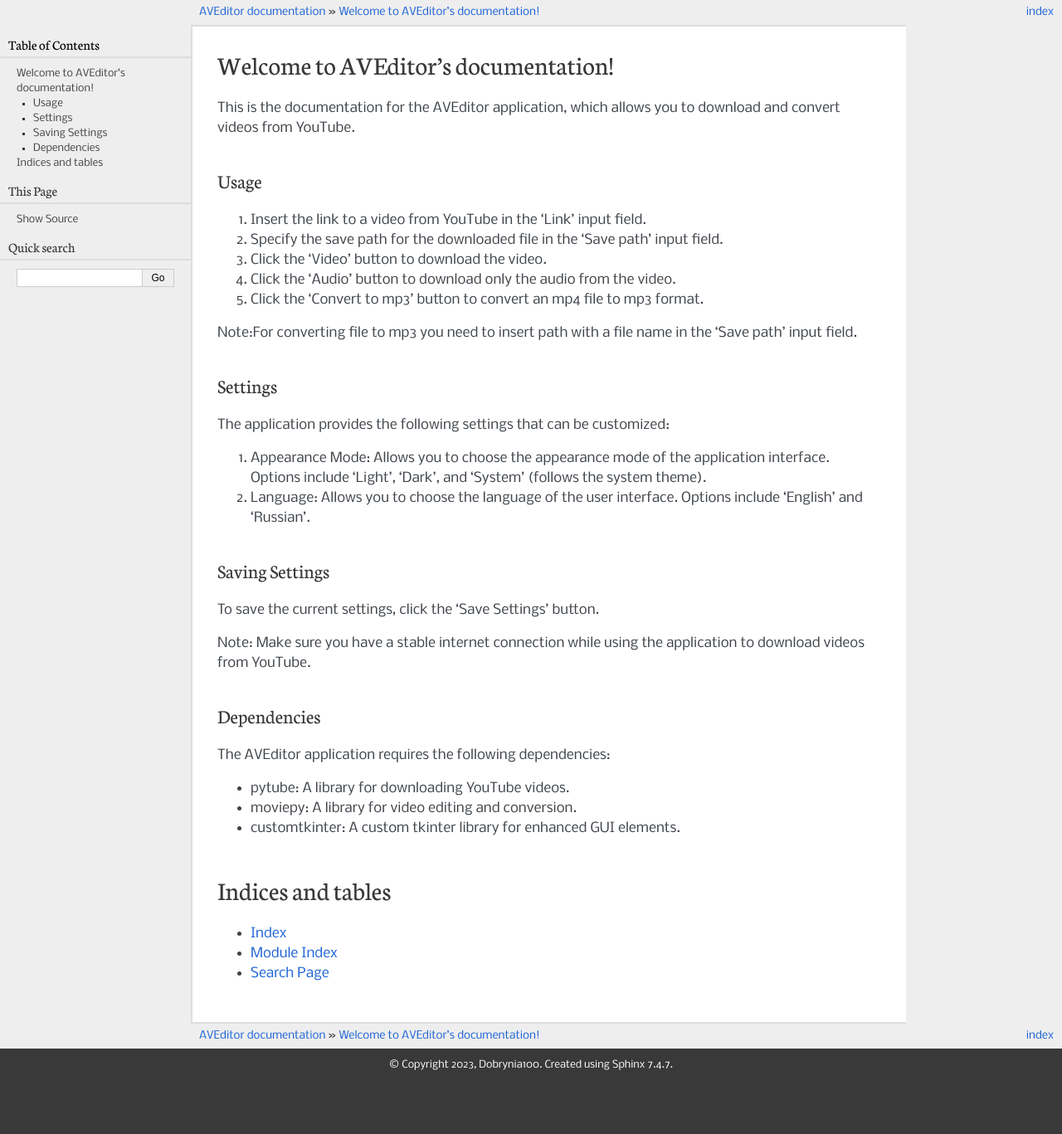
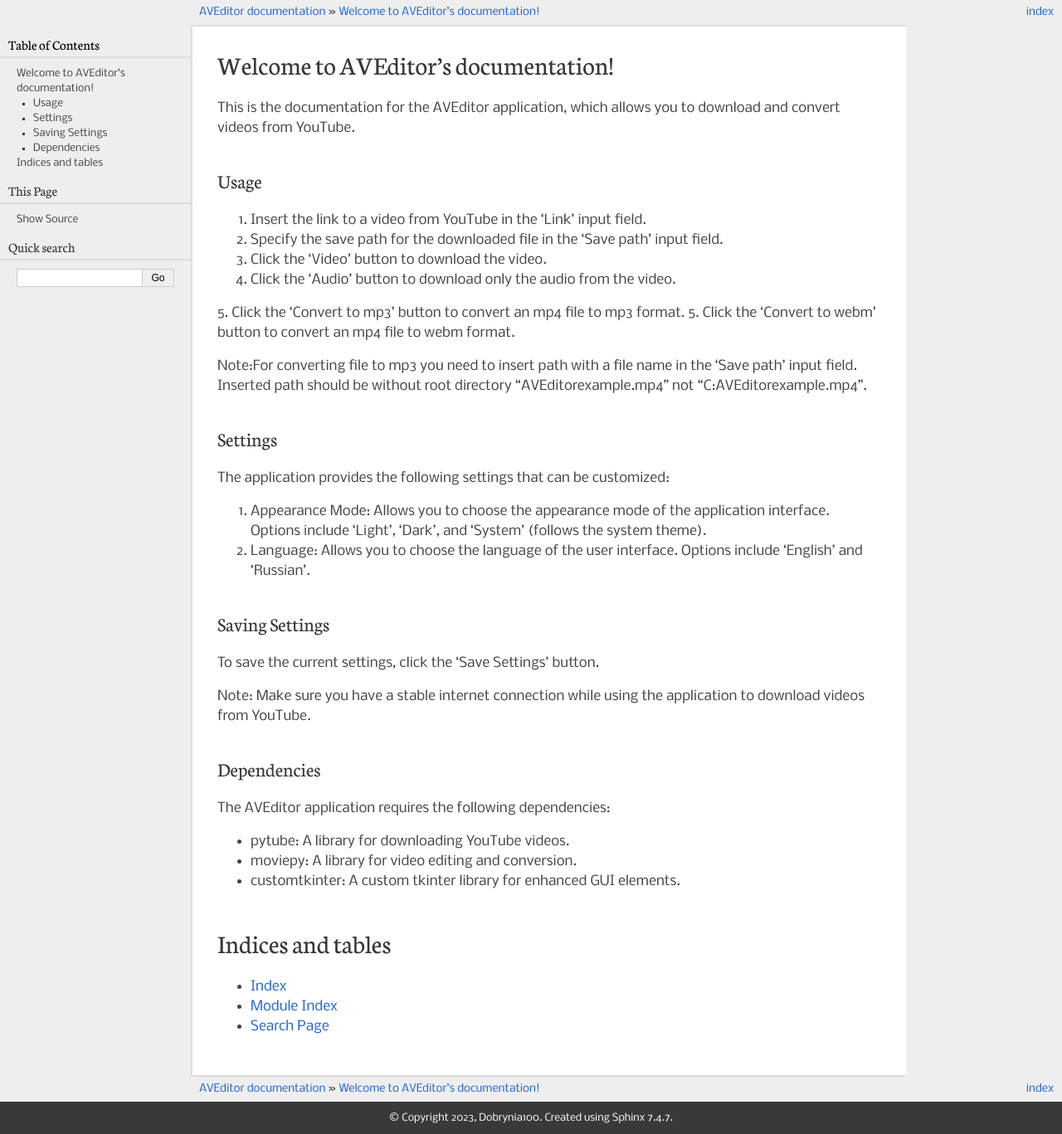
Before and after one commit to Dobrynia100/AVEditor, a Sphinx documentation site: the page built from docs/index.rst, in a window 1280 px wide. Shown: the whole page at 83% size. Built offline with Sphinx 7.4.7, drawn with Linux system fonts in a browser that asks for light colours; before the commit the page ends 1303 px from its top, so only the background shows below that.

Commit message:
Convertion to webm from mp4

```diff
--- a/docs/index.rst
+++ b/docs/index.rst
@@ -14,8 +14,10 @@
 3. Click the 'Video' button to download the video.
 4. Click the 'Audio' button to download only the audio from the video.
 5. Click the 'Convert to mp3' button to convert an mp4 file to mp3 format.
+5. Click the 'Convert to webm' button to convert an mp4 file to webm format.
 
 Note:For converting file to mp3 you need to insert path with a file name in the 'Save path' input field.
+Inserted path should be without root directory "\AVEditor\example.mp4" not "C:\AVEditor\example.mp4".
 
 Settings
 --------
```
Also changed, not shown: 5 other files.
